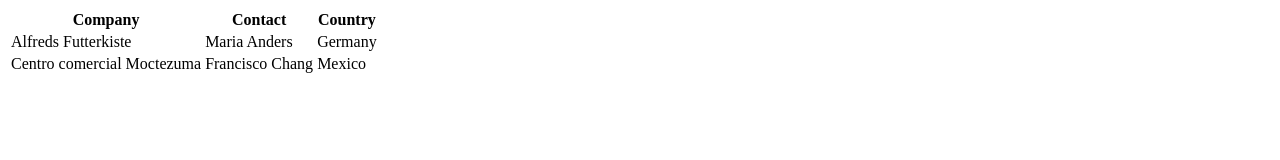
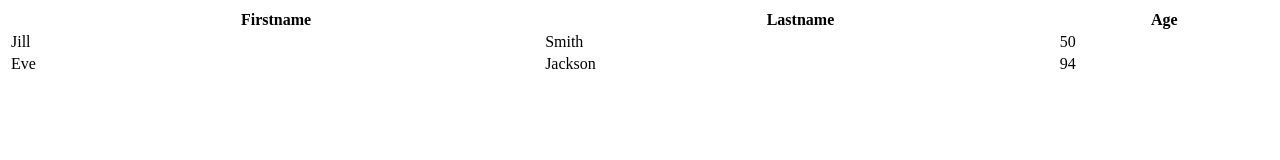
Before and after one commit to matteocasiello-ux/matteocasiello-ux.github.io, a plain HTML site: page index.html in a window 1280 px wide. Drawn offline with Linux system fonts and the light colour scheme.

Commit message:
Update index.html

```diff
--- a/index.html
+++ b/index.html
@@ -1,17 +1,17 @@
-<table>
+<table style="width:100%">
   <tr>
-    <th>Company</th>
-    <th>Contact</th>
-    <th>Country</th>
+    <th>Firstname</th>
+    <th>Lastname</th>
+    <th>Age</th>
   </tr>
   <tr>
-    <td>Alfreds Futterkiste</td>
-    <td>Maria Anders</td>
-    <td>Germany</td>
+    <td>Jill</td>
+    <td>Smith</td>
+    <td>50</td>
   </tr>
   <tr>
-    <td>Centro comercial Moctezuma</td>
-    <td>Francisco Chang</td>
-    <td>Mexico</td>
+    <td>Eve</td>
+    <td>Jackson</td>
+    <td>94</td>
   </tr>
 </table>
```
